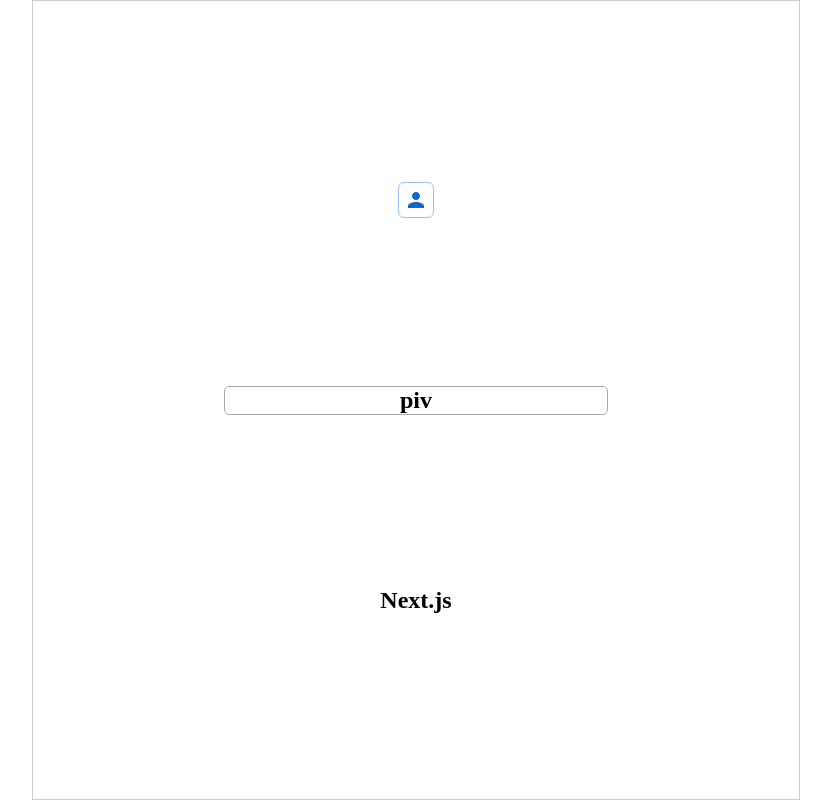
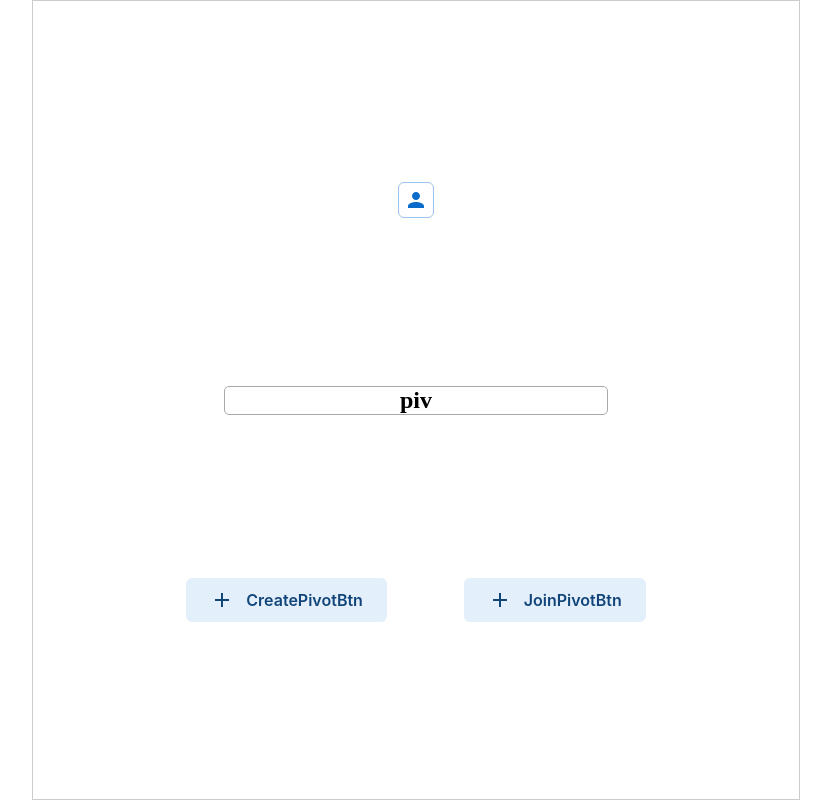
Before and after one commit to Magnet-Lab/magnet, a Next.js app: page / in a window 1280 px wide. Shown: the whole page, without its empty margins (224-1055 px from the left). Built offline with nearby package versions, Linux system fonts and the light colour scheme.

Commit message:
feat(component): Pivot 생성 및 참여 버튼

```diff
--- /dev/null
+++ b/src/components/cjpivotbtn/index.tsx
@@ -0,0 +1,22 @@
+/** @jsxImportSource @emotion/react */
+import { css } from '@emotion/react'
+import Link from 'next/link'
+import Button from '@mui/joy/Button'
+import { Add } from '@mui/icons-material'
+
+interface BtnProps {
+	path: string
+	text: string
+}
+
+function CreateJoinPivotBtn({ path, text }: BtnProps) {
+	return (
+		<Link href={path}>
+			<Button size='lg' startDecorator={<Add />} variant='soft'>
+                <span>{text}</span>
+			</Button>
+		</Link>
+	)
+}
+
+export default CreateJoinPivotBtn
--- a/src/pages/index.tsx
+++ b/src/pages/index.tsx
@@ -11,6 +11,7 @@ import DeleteForever from '@mui/icons-material/DeleteForever'
 import Person from '@mui/icons-material/Person'
 import { useRef, useState } from 'react'
 import PivotList from '@/components/pivotlist'
+import CreateJoinPivotBtn from '@/components/cjpivotbtn'
 
 export default function Home() {
 	const buttonRef = useRef(null)
@@ -67,7 +68,8 @@ export default function Home() {
 				<PivotList pivid={''} pivotlist={''}  />
 			</div>
 			<div css = {buttonArea}>
-				<h2>Next.js</h2>
+				<CreateJoinPivotBtn path={'/'} text={'CreatePivotBtn'} />
+				<CreateJoinPivotBtn path={'/'} text={'JoinPivotBtn'} />
 			</div>
 		</div>
 	)
@@ -102,4 +104,5 @@ const buttonArea = css`
 	align-items: center;
 	justify-content: center;
 	height: 25vh;
+  gap : 6vw;
 `
```
